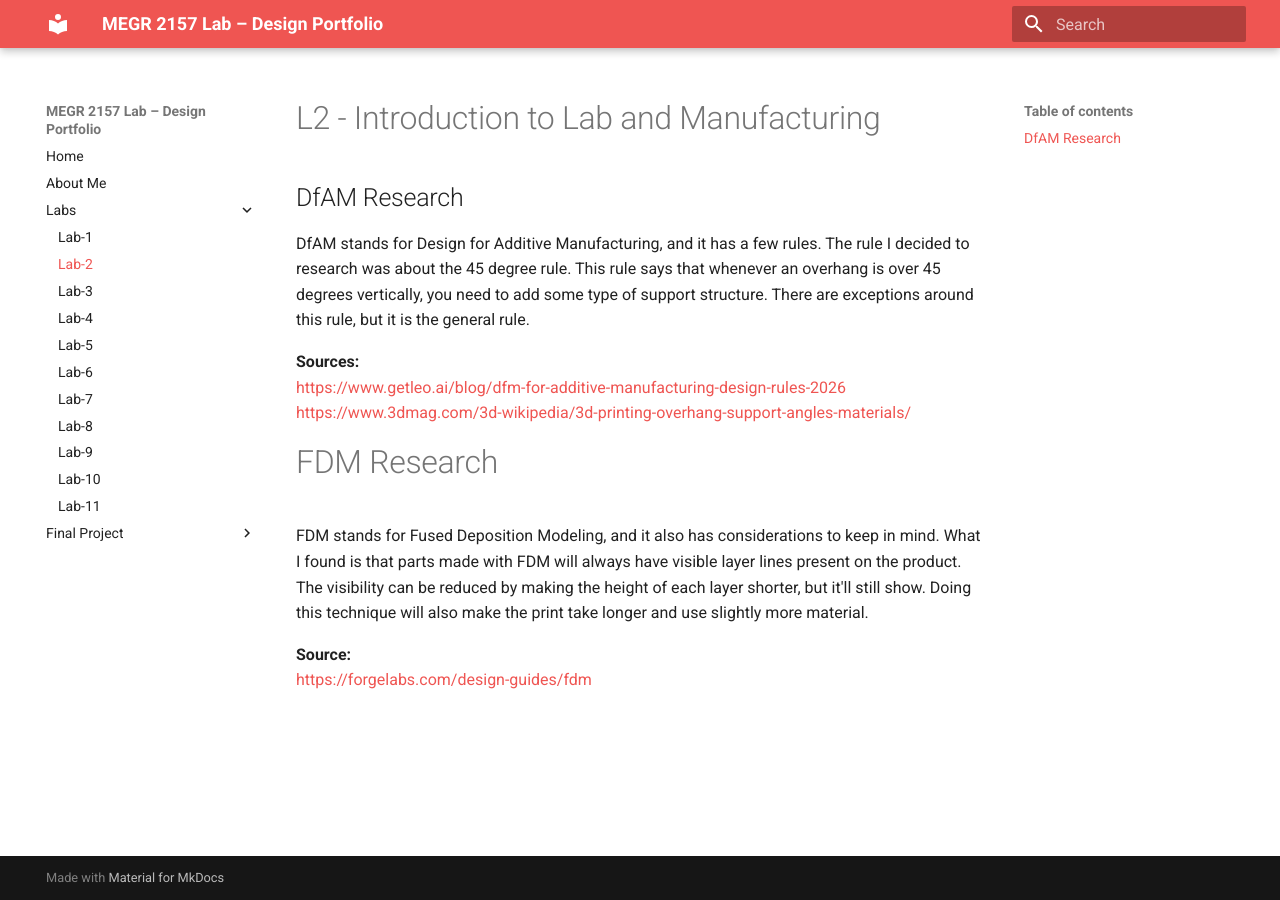
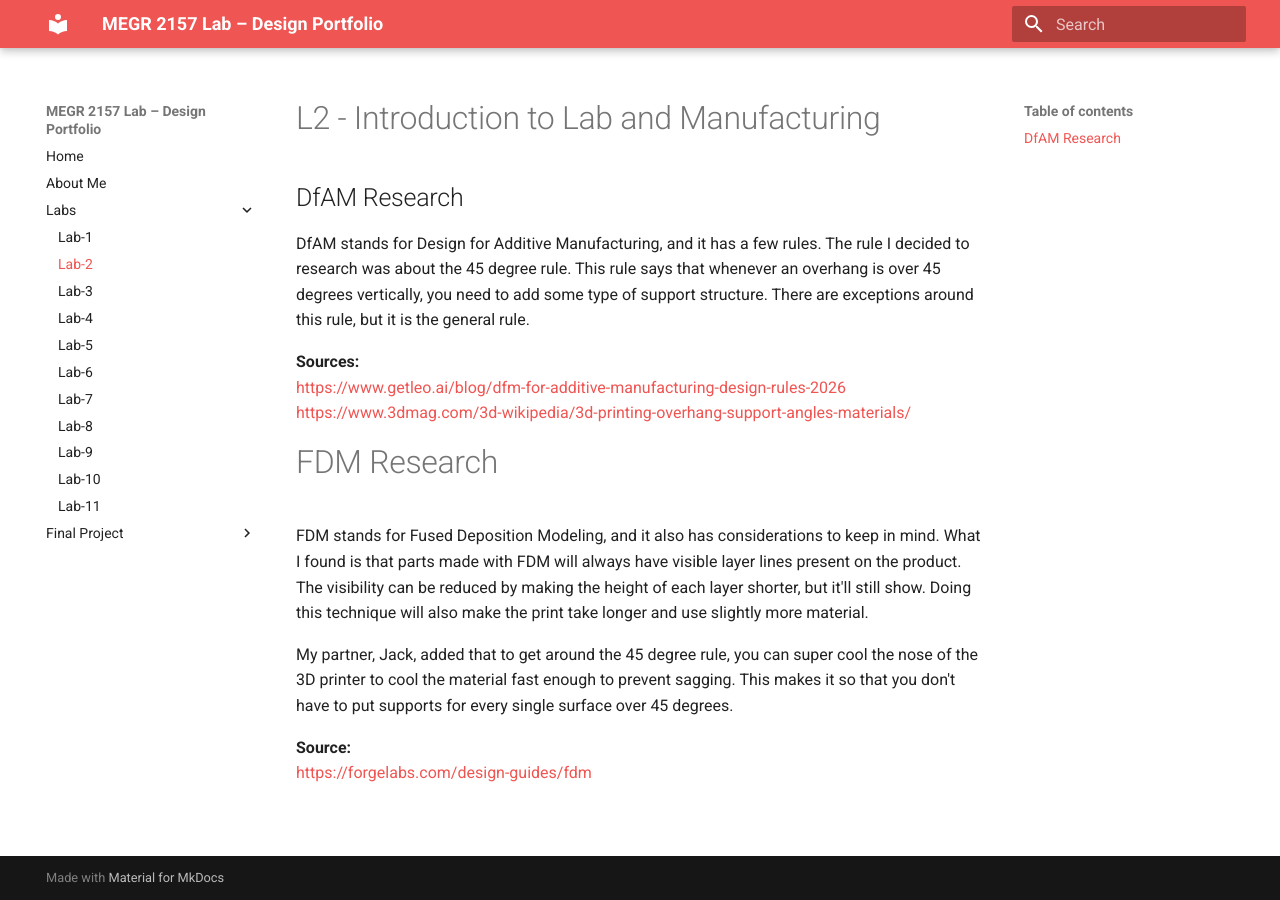
Before and after one commit to AndyChwalik/andy-chwalik-portfolio, an MkDocs documentation site: the page built from docs/Labs/L02/index.md, in a window 1280 px wide. Built offline with MkDocs 1.6.1 and Material for MkDocs 9.7.7, drawn with Linux system fonts in a browser that asks for light colours.

Commit message:
Update index.md

```diff
--- a/docs/Labs/L02/index.md
+++ b/docs/Labs/L02/index.md
@@ -10,5 +10,7 @@ DfAM stands for Design for Additive Manufacturing, and it has a few rules. The r
 # FDM Research
 FDM stands for Fused Deposition Modeling, and it also has considerations to keep in mind. What I found is that parts made with FDM will always have visible layer lines present on the product. The visibility can be reduced by making the height of each layer shorter, but it'll still show. Doing this technique will also make the print take longer and use slightly more material.
 
+My partner, Jack, added that to get around the 45 degree rule, you can super cool the nose of the 3D printer to cool the material fast enough to prevent sagging. This makes it so that you don't have to put supports for every single surface over 45 degrees.
+
 **Source:** <br>
 [https://forgelabs.com/design-guides/fdm](https://forgelabs.com/design-guides/fdm) <br>
```
